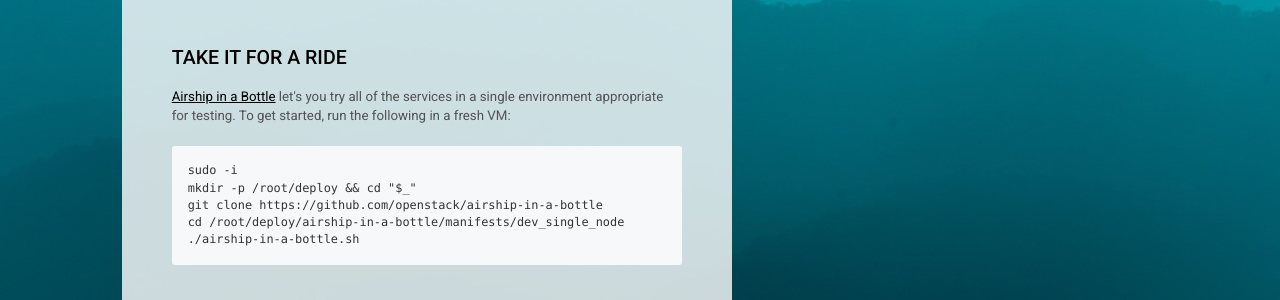
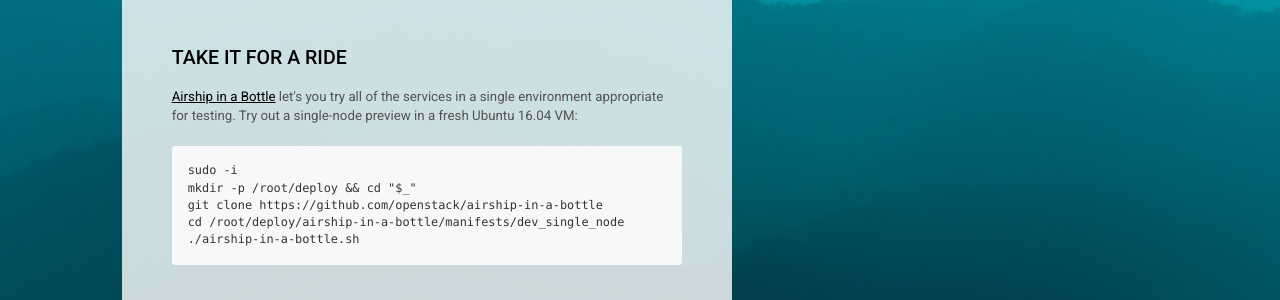
Before and after one commit to iamweswilson/airship-landing, a Jekyll site: the page built from index.html, in a window 1280 px wide. Shown: the part 565-865 px from the top of the page. Built offline with Jekyll 4.4.1, drawn with Linux system fonts in a browser that asks for light colours.

Commit message:
Airship in a bottle description update

```diff
--- a/index.html
+++ b/index.html
@@ -30,7 +30,7 @@
                     </p>
                     <h2>Take it for a Ride</h2>
                     <p>
-                            <a href="http://git.openstack.org/cgit/openstack/airship-in-a-bottle/" >Airship in a Bottle</a> let's you try all of the services in a single environment appropriate for testing. To get started, run the following in a fresh VM:
+                            <a href="http://git.openstack.org/cgit/openstack/airship-in-a-bottle/" >Airship in a Bottle</a> let's you try all of the services in a single environment appropriate for testing. Try out a single-node preview in a fresh Ubuntu 16.04 VM:
                     </p>
                     <pre><code>sudo -i
 mkdir -p /root/deploy && cd "$_"
```
